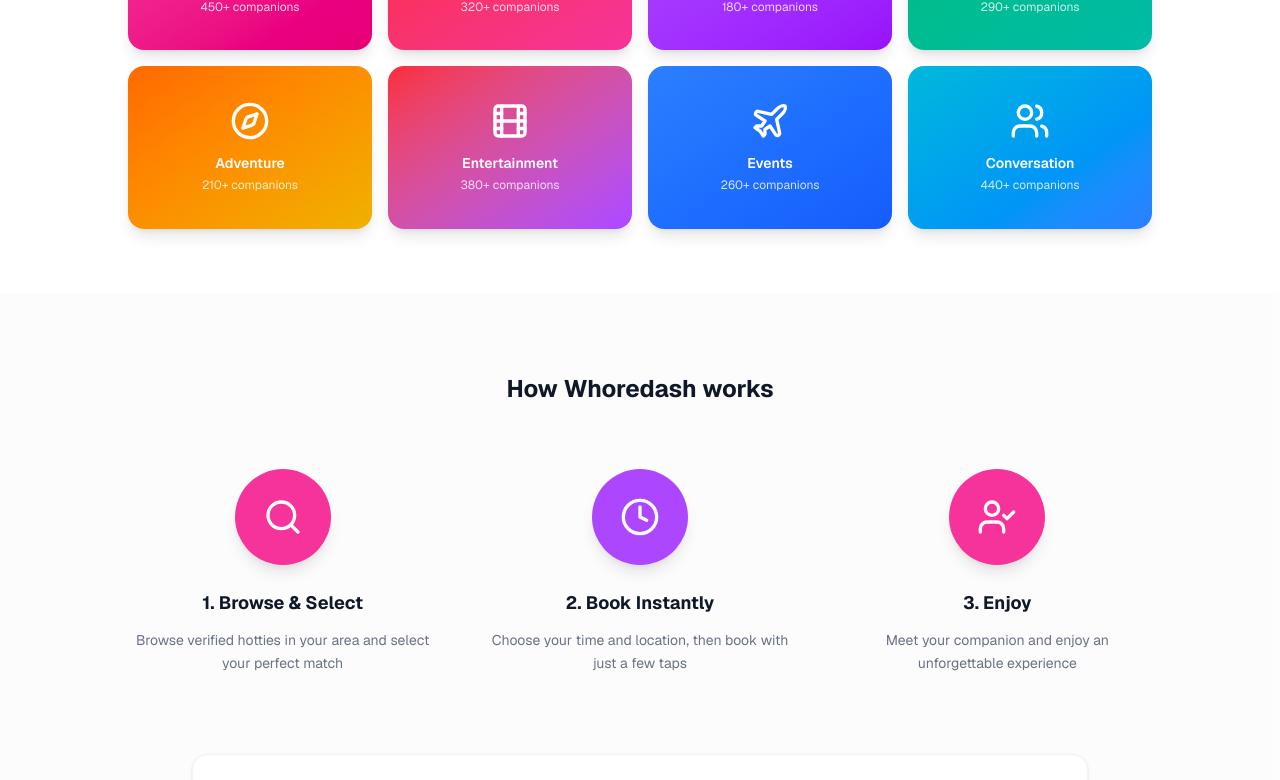
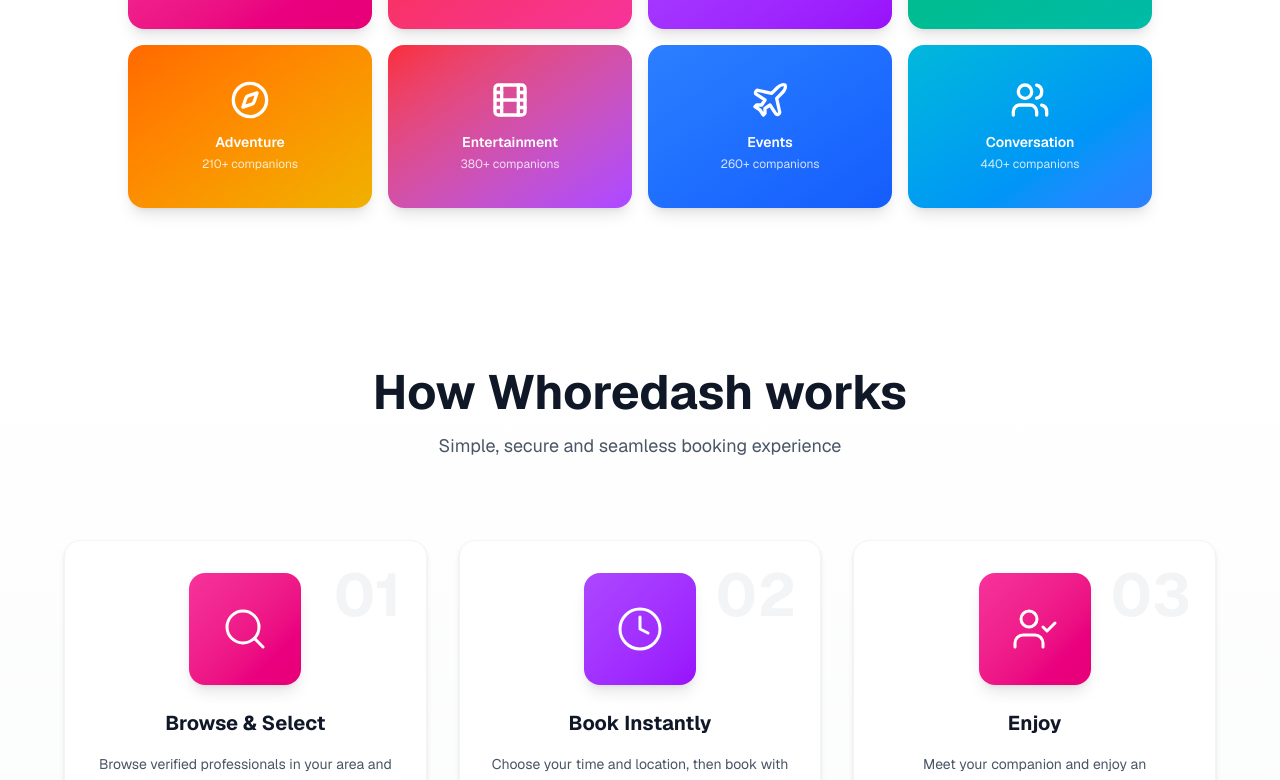
Before and after one commit to cdxidigital/v0-website-ui-recreation, a Next.js app: page / in a window 1280 px wide. Shown: the part 1993-2773 px from the top of the page. Built offline with nearby package versions, Linux system fonts and the light colour scheme.

Commit message:
feat: polish entire application
Add animations, improve spacing, loading states, responsive design, micro-interactions, accessibility, shadows, and theme consistency.

Co-authored-by: cdxi | developer desk <109237267+cdxidigital@users.noreply.github.com>

```diff
--- a/app/globals.css
+++ b/app/globals.css
@@ -122,31 +122,79 @@
   body {
     @apply bg-background text-foreground;
   }
+
+  /* Added smooth scroll behavior for better UX */
+  html {
+    scroll-behavior: smooth;
+  }
 }
 
-/* Theme Definitions */
-:root.theme-all {
-  --primary: 330 81% 60%; /* Pink-600 equivalent */
-  --primary-foreground: 0 0% 100%;
-  --accent: 270 50% 60%; /* Purple mix */
+/* Added custom animations for polish */
+@keyframes float {
+  0%,
+  100% {
+    transform: translateY(0px);
+  }
+  50% {
+    transform: translateY(-10px);
+  }
 }
 
-:root.theme-female {
-  --primary: 330 81% 60%; /* Pink-500 */
-  --primary-foreground: 0 0% 100%;
-  --accent: 340 82% 52%;
+@keyframes shimmer {
+  0% {
+    background-position: -1000px 0;
+  }
+  100% {
+    background-position: 1000px 0;
+  }
 }
 
-:root.theme-male {
-  --primary: 221 83% 53%; /* Blue-600 */
-  --primary-foreground: 0 0% 100%;
-  --accent: 217 91% 60%;
+@keyframes fadeIn {
+  from {
+    opacity: 0;
+    transform: translateY(20px);
+  }
+  to {
+    opacity: 1;
+    transform: translateY(0);
+  }
 }
 
-:root.theme-trans {
-  --primary: 270 50% 60%; /* Purple-500 */
-  --primary-foreground: 0 0% 100%;
-  --accent: 30 80% 60%; /* Orange-ish */
+.animate-float {
+  animation: float 3s ease-in-out infinite;
 }
 
-/* Removed 3D button utility classes for cleaner navigation */
+.animate-shimmer {
+  animation: shimmer 2s infinite;
+  background: linear-gradient(to right, transparent 0%, rgba(255, 255, 255, 0.1) 50%, transparent 100%);
+  background-size: 1000px 100%;
+}
+
+.animate-fadeIn {
+  animation: fadeIn 0.6s ease-out;
+}
+
+/* Improved focus styles for accessibility */
+:focus-visible {
+  outline: 2px solid currentColor;
+  outline-offset: 2px;
+}
+
+/* Better scrollbar styling */
+::-webkit-scrollbar {
+  width: 10px;
+  height: 10px;
+}
+
+::-webkit-scrollbar-track {
+  background: #f1f1f1;
+}
+
+::-webkit-scrollbar-thumb {
+  background: #888;
+  border-radius: 5px;
+}
+
+::-webkit-scrollbar-thumb:hover {
+  background: #555;
+}
--- a/app/page.tsx
+++ b/app/page.tsx
@@ -2,7 +2,6 @@ import { Navbar } from "@/components/navbar"
 import { Hero } from "@/components/hero"
 import { Categories } from "@/components/categories"
 import { HowItWorks } from "@/components/how-it-works"
-import { Testimonials } from "@/components/testimonials"
 import { Pricing } from "@/components/pricing"
 import { Footer } from "@/components/footer"
 import { Trending } from "@/components/trending"
@@ -15,7 +14,6 @@ export default function Home() {
       <Trending />
       <Categories />
       <HowItWorks />
-      <Testimonials />
       <Pricing />
       <Footer />
     </main>
--- a/components/hero.tsx
+++ b/components/hero.tsx
@@ -84,7 +84,7 @@ export function Hero() {
   }
 
   return (
-    <section className="relative min-h-[85vh] flex items-center justify-center overflow-hidden">
+    <section className="relative min-h-[85vh] flex items-center justify-center overflow-hidden pt-[44px]">
       <video autoPlay muted loop playsInline className="absolute inset-0 w-full h-full object-cover">
         <source src="https://hebbkx1anhila5yf.public.blob.vercel-storage.com/grok-video-1e62dbf4-a8ee-42a2-a068-3c8e05f6ccad-JhLr8XyoQGeYGwH1mYADsX3qapfPSs.mp4" type="video/mp4" />
       </video>
--- a/components/how-it-works.tsx
+++ b/components/how-it-works.tsx
@@ -9,82 +9,134 @@ export function HowItWorks() {
   const getStepColors = () => {
     switch (theme) {
       case "female":
-        return ["bg-pink-500", "bg-purple-500", "bg-pink-500"]
+        return [
+          "bg-gradient-to-br from-pink-500 to-pink-600",
+          "bg-gradient-to-br from-purple-500 to-purple-600",
+          "bg-gradient-to-br from-pink-500 to-pink-600",
+        ]
       case "male":
-        return ["bg-blue-500", "bg-cyan-500", "bg-blue-500"]
+        return [
+          "bg-gradient-to-br from-blue-500 to-blue-600",
+          "bg-gradient-to-br from-cyan-500 to-cyan-600",
+          "bg-gradient-to-br from-blue-500 to-blue-600",
+        ]
       case "trans":
-        return ["bg-sky-400", "bg-pink-400", "bg-sky-400"]
+        return [
+          "bg-gradient-to-br from-sky-400 to-sky-500",
+          "bg-gradient-to-br from-pink-400 to-pink-500",
+          "bg-gradient-to-br from-sky-400 to-sky-500",
+        ]
       case "nonbinary":
-        return ["bg-yellow-500", "bg-purple-500", "bg-yellow-500"]
+        return [
+          "bg-gradient-to-br from-yellow-500 to-yellow-600",
+          "bg-gradient-to-br from-purple-500 to-purple-600",
+          "bg-gradient-to-br from-yellow-500 to-yellow-600",
+        ]
       default:
-        return ["bg-pink-500", "bg-purple-500", "bg-pink-500"]
+        return [
+          "bg-gradient-to-br from-pink-500 to-pink-600",
+          "bg-gradient-to-br from-purple-500 to-purple-600",
+          "bg-gradient-to-br from-pink-500 to-pink-600",
+        ]
     }
   }
 
   const stepColors = getStepColors()
 
   return (
-    <section className="py-20 bg-gray-50/50">
-      <div className="container mx-auto px-4 text-center">
-        <h2 className="text-2xl font-bold text-gray-900 mb-16">How Whoredash works</h2>
+    <section className="relative py-24 bg-gradient-to-b from-white via-gray-50/50 to-white overflow-hidden">
+      {/* Decorative Elements */}
+      <div className="absolute inset-0 bg-grid-slate-100 [mask-image:linear-gradient(0deg,white,rgba(255,255,255,0.6))] -z-10" />
 
-        <div className="grid md:grid-cols-3 gap-12 max-w-5xl mx-auto mb-20 relative">
+      <div className="container mx-auto px-4">
+        <div className="text-center mb-20">
+          <h2 className="text-4xl md:text-5xl font-bold text-gray-900 mb-4">How Whoredash works</h2>
+          <p className="text-gray-600 text-lg max-w-2xl mx-auto">Simple, secure and seamless booking experience</p>
+        </div>
+
+        <div className="grid md:grid-cols-3 gap-8 max-w-6xl mx-auto mb-16 relative">
           {/* Connecting Line (Desktop only) */}
-          <div className="hidden md:block absolute top-12 left-[16%] right-[16%] h-0.5 bg-gray-200 -z-10" />
+          <div className="hidden md:block absolute top-16 left-[16%] right-[16%] h-1 bg-gradient-to-r from-transparent via-gray-200 to-transparent -z-10" />
 
           {[
             {
-              step: "1. Browse & Select",
-              desc: "Browse verified hotties in your area and select your perfect match",
+              step: "Browse & Select",
+              number: "01",
+              desc: "Browse verified professionals in your area and select your perfect match",
               icon: Search,
             },
             {
-              step: "2. Book Instantly",
+              step: "Book Instantly",
+              number: "02",
               desc: "Choose your time and location, then book with just a few taps",
               icon: Clock,
             },
             {
-              step: "3. Enjoy",
+              step: "Enjoy",
+              number: "03",
               desc: "Meet your companion and enjoy an unforgettable experience",
               icon: UserCheck,
             },
           ].map((item, i) => (
-            <div key={i} className="flex flex-col items-center">
-              <div
-                className={`w-24 h-24 rounded-full ${stepColors[i]} flex items-center justify-center text-white shadow-lg mb-6 transition-colors duration-300`}
-              >
-                <item.icon className="w-10 h-10" />
+            <div
+              key={i}
+              className="group relative bg-white rounded-2xl p-8 shadow-md hover:shadow-2xl transition-all duration-300 border border-gray-100 hover:border-gray-200 hover:-translate-y-1"
+            >
+              {/* Step Number */}
+              <div className="absolute top-6 right-6 text-6xl font-bold text-gray-100 group-hover:text-gray-200 transition-colors">
+                {item.number}
               </div>
-              <h3 className="text-lg font-bold text-gray-900 mb-3">{item.step}</h3>
-              <p className="text-gray-500 text-sm leading-relaxed max-w-xs">{item.desc}</p>
+
+              <div className="relative flex flex-col items-center text-center">
+                <div
+                  className={`w-28 h-28 rounded-2xl ${stepColors[i]} flex items-center justify-center text-white shadow-lg mb-6 transition-all duration-300 group-hover:scale-110 group-hover:shadow-xl`}
+                >
+                  <item.icon className="w-12 h-12" strokeWidth={1.5} />
+                </div>
+                <h3 className="text-xl font-bold text-gray-900 mb-4">{item.step}</h3>
+                <p className="text-gray-600 text-sm leading-relaxed">{item.desc}</p>
+              </div>
             </div>
           ))}
         </div>
 
-        {/* Trust Indicators */}
-        <div className="bg-white rounded-2xl p-8 shadow-sm border border-gray-100 max-w-4xl mx-auto">
-          <div className="text-sm font-medium text-gray-500 mb-6">Built with enterprise-grade security and trust</div>
-          <div className="flex flex-wrap justify-center gap-8 md:gap-12">
-            <div className="flex items-center gap-2 text-gray-600 text-sm">
-              <Lock className="w-4 h-4 text-green-500" />
-              SSL Encrypted
+        <div className="bg-gradient-to-br from-white to-gray-50/50 rounded-3xl p-10 shadow-xl border border-gray-200 max-w-5xl mx-auto backdrop-blur-sm">
+          <div className="text-center mb-8">
+            <div className="inline-flex items-center gap-2 px-4 py-2 bg-green-100 text-green-700 rounded-full text-sm font-medium mb-4">
+              <span className="w-2 h-2 rounded-full bg-green-500 animate-pulse" />
+              Enterprise-Grade Security
             </div>
-            <div className="flex items-center gap-2 text-gray-600 text-sm">
-              <Star className="w-4 h-4 text-yellow-400 fill-yellow-400" />
-              4.9/5 Trustpilot Rating
+            <h3 className="text-xl font-semibold text-gray-900">Built with trust and transparency</h3>
+          </div>
+
+          <div className="grid grid-cols-2 md:grid-cols-4 gap-6 mb-8">
+            {[
+              { icon: Lock, text: "SSL Encrypted", color: "text-green-500" },
+              { icon: Star, text: "4.9/5 Rating", color: "text-yellow-500" },
+              { icon: Shield, text: "Background Verified", color: "text-blue-500" },
+              { icon: Headphones, text: "24/7 Support", color: "text-purple-500" },
+            ].map((item, i) => (
+              <div
+                key={i}
+                className="flex flex-col items-center gap-3 p-4 rounded-xl bg-white shadow-sm hover:shadow-md transition-shadow"
+              >
+                <item.icon className={`w-8 h-8 ${item.color}`} />
+                <span className="text-gray-700 text-sm font-medium text-center">{item.text}</span>
+              </div>
+            ))}
+          </div>
+
+          <div className="pt-6 border-t border-gray-200 text-sm text-gray-500 text-center space-y-2">
+            <div className="flex items-center justify-center gap-2 flex-wrap">
+              <span className="inline-flex items-center gap-1.5">
+                <span className="w-2 h-2 rounded-full bg-green-500 animate-pulse" />
+                127 companions online now
+              </span>
+              <span className="text-gray-300">•</span>
+              <span>43 bookings in last hour</span>
+              <span className="text-gray-300">•</span>
+              <span>2,847 active users today</span>
             </div>
-            <div className="flex items-center gap-2 text-gray-600 text-sm">
-              <Shield className="w-4 h-4 text-blue-500" />
-              Background Verified
-            </div>
-            <div className="flex items-center gap-2 text-gray-600 text-sm">
-              <Headphones className="w-4 h-4 text-purple-500" />
-              24/7 Support
-            </div>
-          </div>
-          <div className="mt-8 pt-6 border-t border-gray-100 text-xs text-gray-400 flex items-center justify-center gap-2">
-            <span className="w-2 h-2 rounded-full bg-green-500 animate-pulse" />
-            127 companions online now • 43 bookings made in the last hour • 2,847 active users today
           </div>
         </div>
       </div>
--- a/components/navbar.tsx
+++ b/components/navbar.tsx
@@ -34,7 +34,7 @@ export function Navbar() {
       </div>
 
       {/* Main Navbar */}
-      <header className="bg-gradient-to-r from-slate-900 via-purple-900 to-slate-900 border-b border-purple-800/30 sticky top-0 z-50">
+      <header className="absolute top-[28px] left-0 right-0 z-50 bg-gradient-to-b from-slate-900/95 via-slate-900/70 to-transparent">
         <div className="container mx-auto px-4 h-16 flex items-center justify-between">
           {/* Logo */}
           <Link href="/" className="flex items-center gap-2">
@@ -43,7 +43,7 @@ export function Navbar() {
               alt="whoredash"
               width={140}
               height={40}
-              className="h-10 w-auto object-contain"
+              className="w-auto object-contain h-16"
               priority
             />
           </Link>
```
Also changed, not shown: components/footer.tsx (+8 -3 lines), components/testimonials.tsx (deleted, +0 -59 lines).
